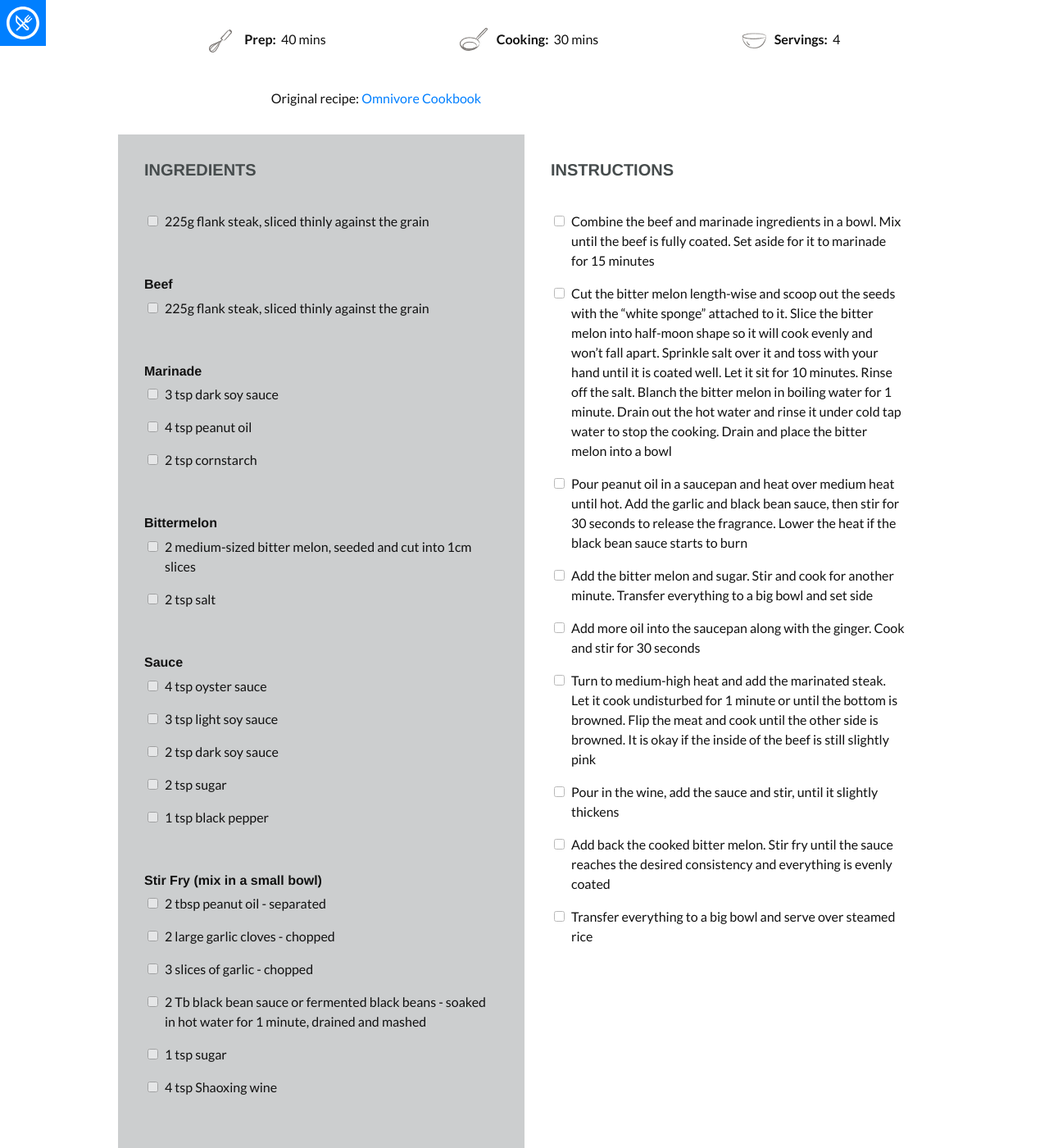
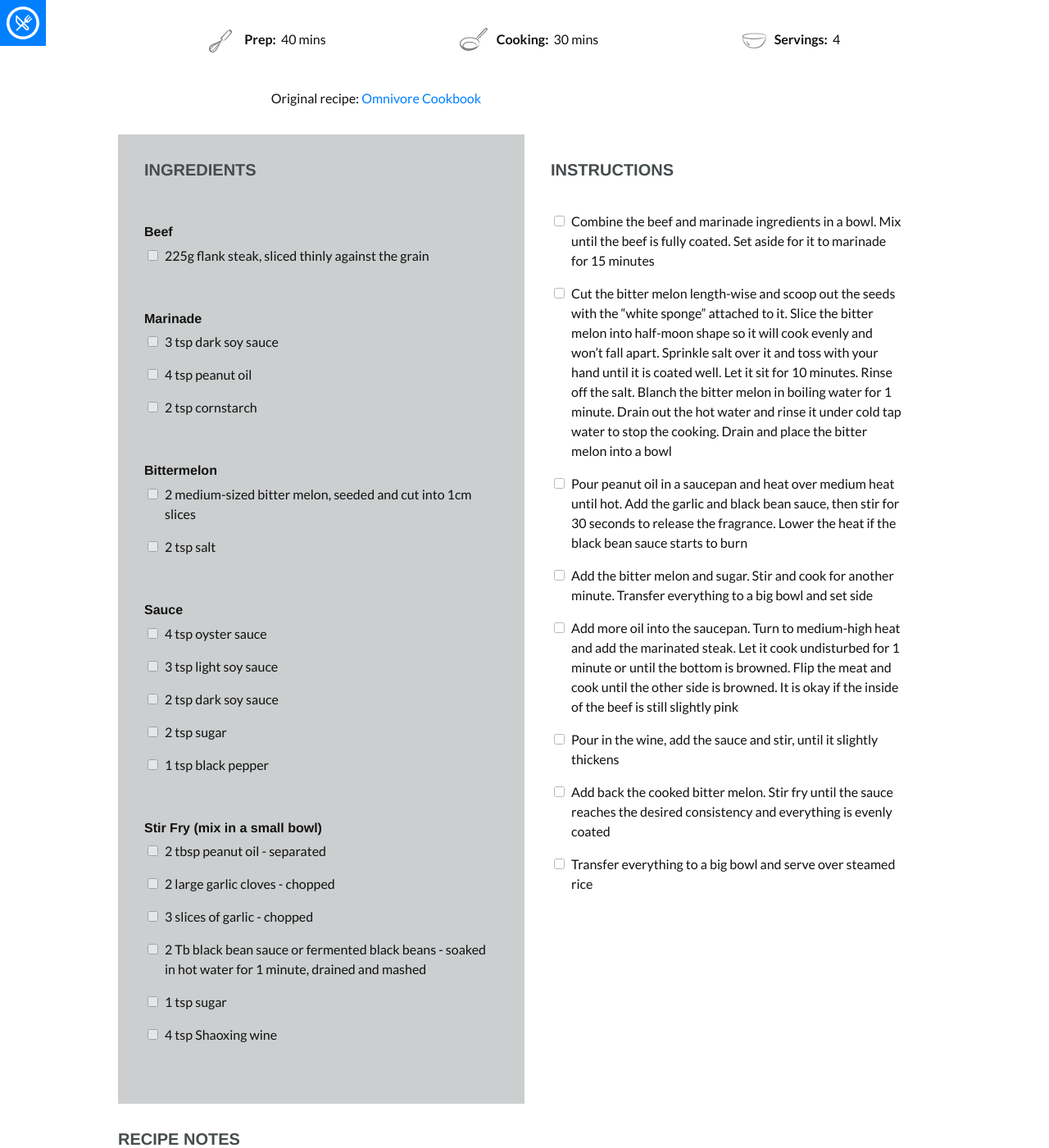
Before and after one commit to phoebeast/phoebeast.github.io, a Jekyll site: the page built from _recipes/beef-with-bitter-melon.md, in a window 1280 px wide and 1400 px high, scrolled down 985 px. Shown: the whole window at 82% size. Built offline with Jekyll 4.4.1, drawn with Linux system fonts in a browser that asks for light colours; nearby versions of some CDN libraries; some web fonts are replaced.

Commit message:
Update beef-with-bitter-melon.md

```diff
--- a/_recipes/beef-with-bitter-melon.md
+++ b/_recipes/beef-with-bitter-melon.md
@@ -16,9 +16,6 @@ tags: dinner, bitter melon, beef
 prep-time: 40 mins
 cooking-time: 30 mins
 servings: 4
-
-ingredients-nosubheaders:
-- 225g flank steak, sliced thinly against the grain
 
 ingredients-subheaders:
 - subheader: Beef
@@ -54,8 +51,7 @@ instructions:
 - Cut the bitter melon length-wise and scoop out the seeds with the "white sponge" attached to it. Slice the bitter melon into half-moon shape so it will cook evenly and won't fall apart. Sprinkle salt over it and toss with your hand until it is coated well. Let it sit for 10 minutes. Rinse off the salt. Blanch the bitter melon in boiling water for 1 minute. Drain out the hot water and rinse it under cold tap water to stop the cooking. Drain and place the bitter melon into a bowl
 - Pour peanut oil in a saucepan and heat over medium heat until hot. Add the garlic and black bean sauce, then stir for 30 seconds to release the fragrance. Lower the heat if the black bean sauce starts to burn
 - Add the bitter melon and sugar. Stir and cook for another minute. Transfer everything to a big bowl and set side
-- Add more oil into the saucepan along with the ginger. Cook and stir for 30 seconds
-- Turn to medium-high heat and add the marinated steak. Let it cook undisturbed for 1 minute or until the bottom is browned. Flip the meat and cook until the other side is browned. It is okay if the inside of the beef is still slightly pink
+- Add more oil into the saucepan. Turn to medium-high heat and add the marinated steak. Let it cook undisturbed for 1 minute or until the bottom is browned. Flip the meat and cook until the other side is browned. It is okay if the inside of the beef is still slightly pink
 - Pour in the wine, add the sauce and stir, until it slightly thickens
 - Add back the cooked bitter melon. Stir fry until the sauce reaches the desired consistency and everything is evenly coated
 - Transfer everything to a big bowl and serve over steamed rice
```
